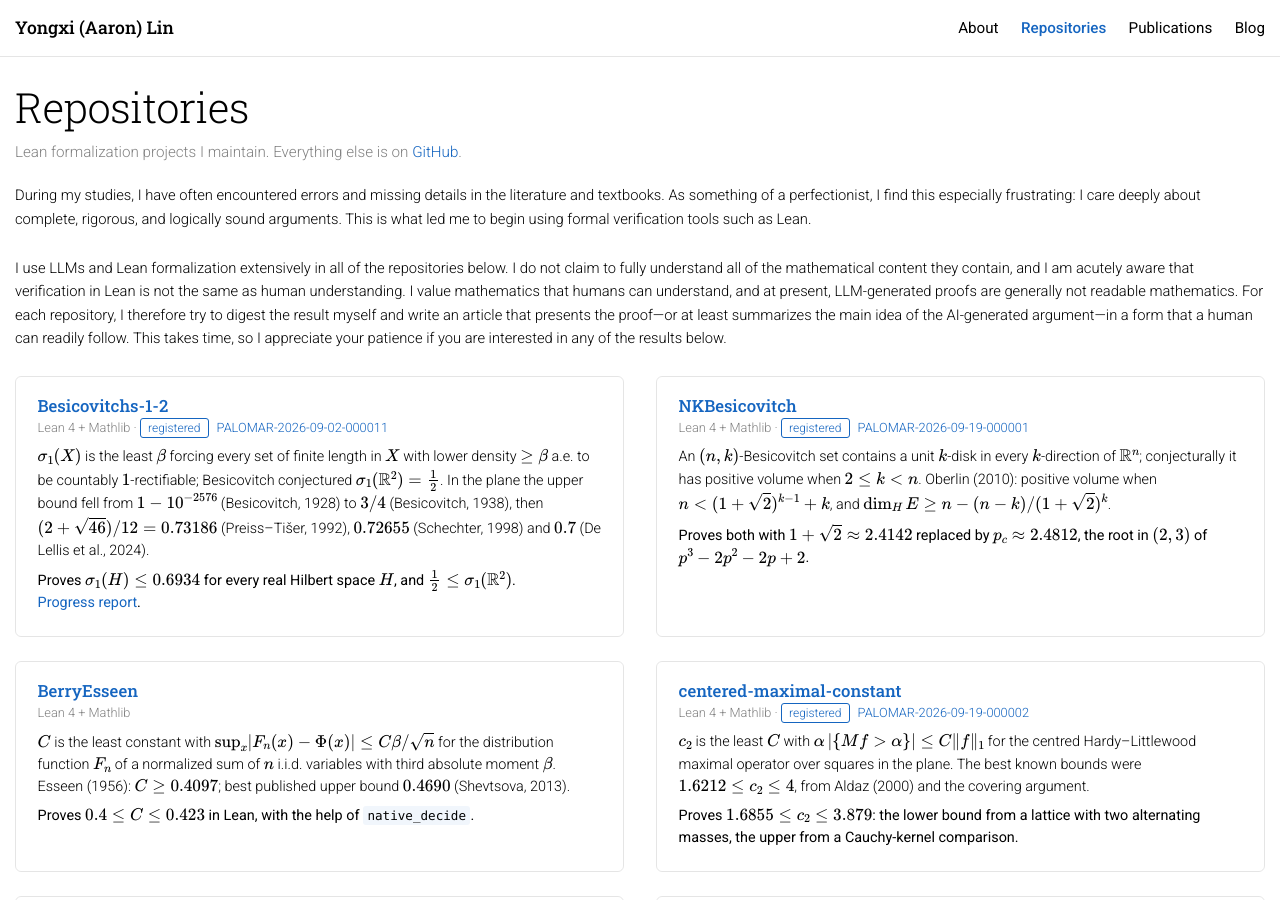
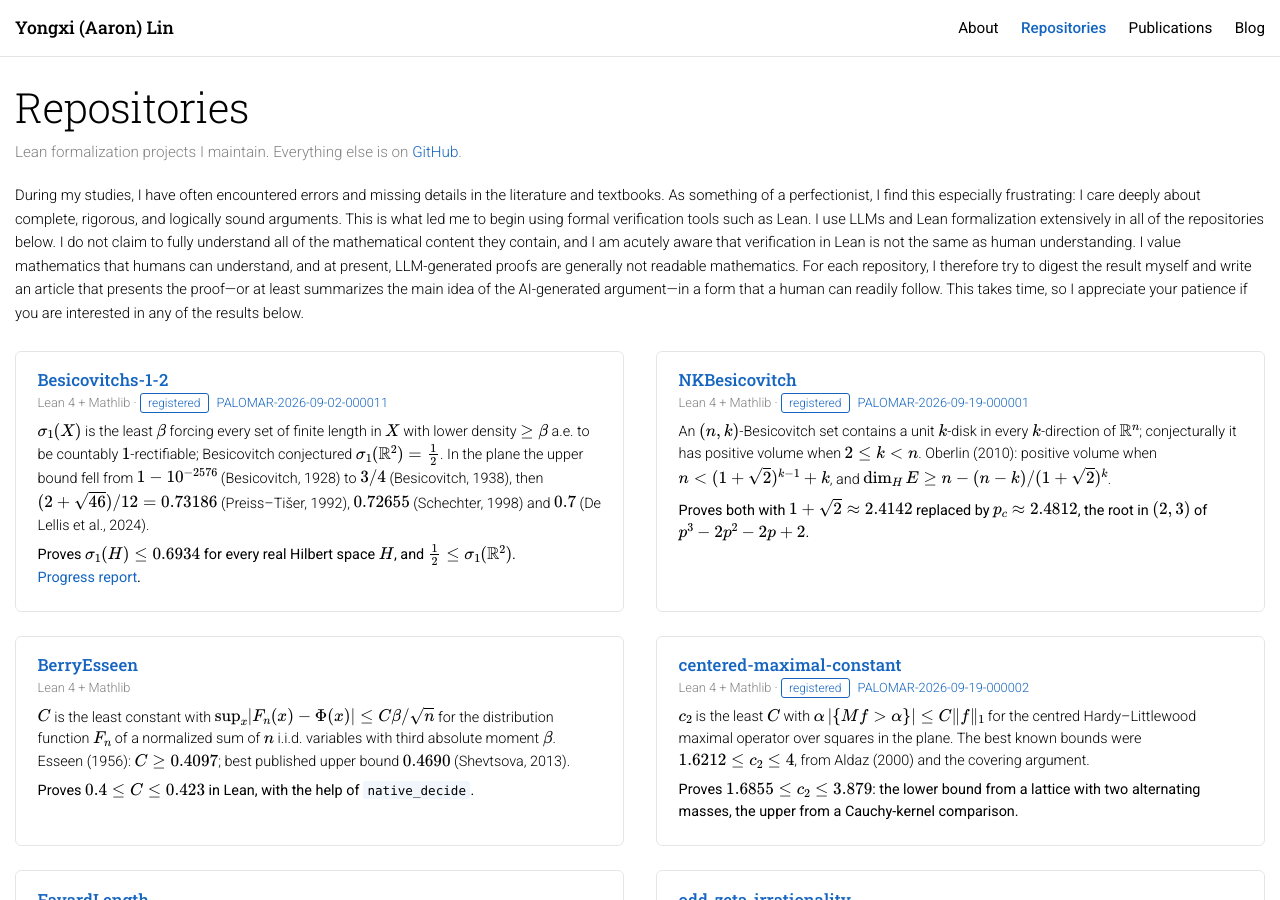
Before and after one commit to CoolRmal/coolrmal.github.io, a Jekyll site: the page built from repositories.md, in a window 1280 px wide and 900 px high. Built offline with Jekyll 4.4.1, drawn with Linux system fonts in a browser that asks for light colours; formulas are drawn with MathJax 3.

Commit message:
Merge repositories introduction paragraphs

```diff
--- a/repositories.md
+++ b/repositories.md
@@ -10,12 +10,9 @@ nav: repositories
   During my studies, I have often encountered errors and missing details in the literature and
   textbooks. As something of a perfectionist, I find this especially frustrating: I care deeply
   about complete, rigorous, and logically sound arguments. This is what led me to begin using
-  formal verification tools such as Lean.
-</p>
-
-<p class="repo-intro">
-  I use LLMs and Lean formalization extensively in all of the repositories below. I do not claim
-  to fully understand all of the mathematical content they contain, and I am acutely aware that
+  formal verification tools such as Lean. I use LLMs and Lean formalization extensively in all of
+  the repositories below. I do not claim to fully understand all of the mathematical content they
+  contain, and I am acutely aware that
   verification in Lean is not the same as human understanding. I value mathematics that humans
   can understand, and at present, LLM-generated proofs are generally not readable mathematics.
   For each repository, I therefore try to digest the result myself and write an article that
```
